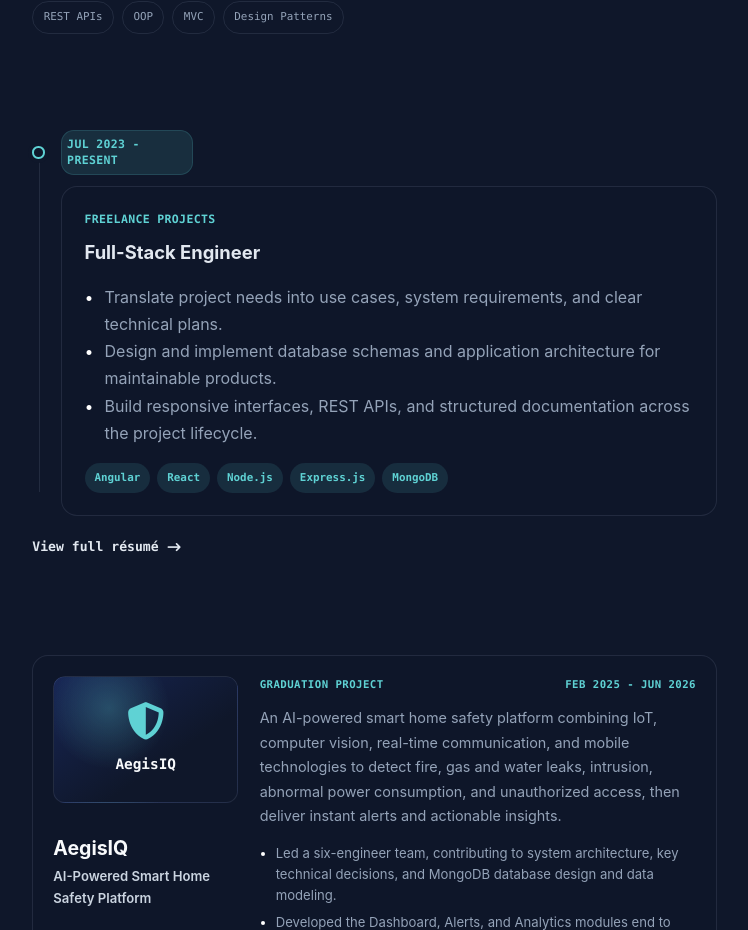
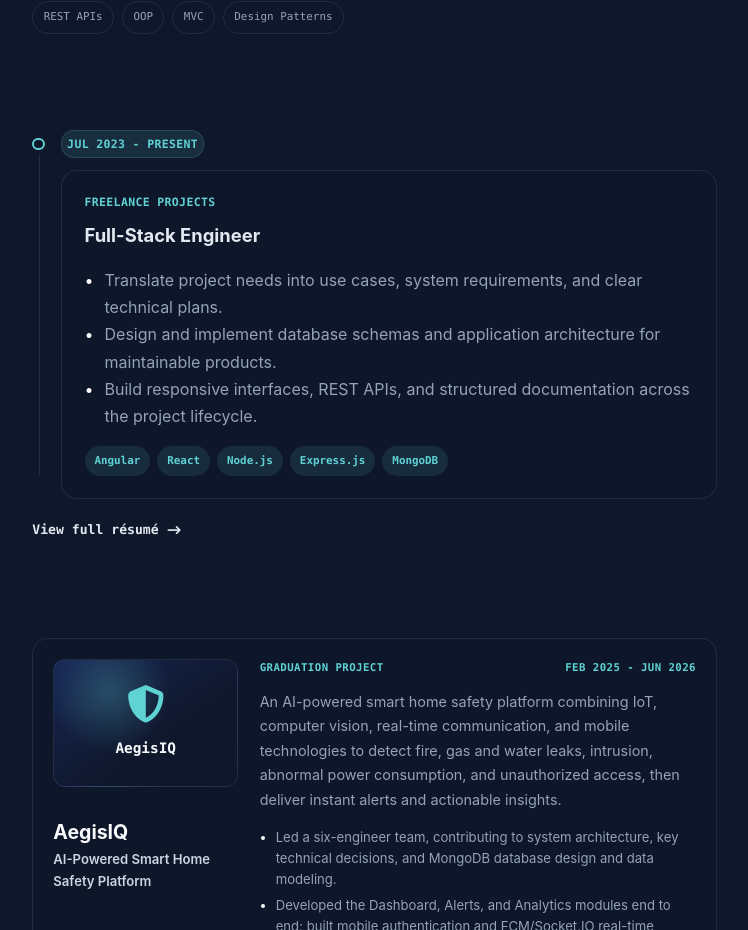
Before and after one commit to mo7amedfe/portfolio, an Angular app: page / in a window 1280 px wide. Shown: the part 1211-2141 px from the top of the page, without its empty margins (513-1261 px from the left). Built offline with nearby package versions, Linux system fonts and the light colour scheme.

Commit message:
Fix mobile duration chip sizing

```diff
--- a/src/app/experience/experience.component.css
+++ b/src/app/experience/experience.component.css
@@ -78,6 +78,7 @@
   grid-row: 1;
   grid-column: 2;
   display: flex;
+  min-width: 0;
   align-self: center;
   align-items: center;
   justify-content: flex-start;
@@ -86,12 +87,17 @@
 }
 
 .duration {
-  max-width: 8.25rem;
+  display: inline-flex;
+  width: auto;
+  width: max-content;
+  max-width: 100%;
+  flex: 0 0 auto;
   padding: 5px;
   border: 1px solid rgba(95, 210, 212, 0.16);
   border-radius: 0.8rem;
   background: var(--accent-soft);
   line-height: 1.45;
+  white-space: nowrap;
 }
 
 .timeline-dot {
```
